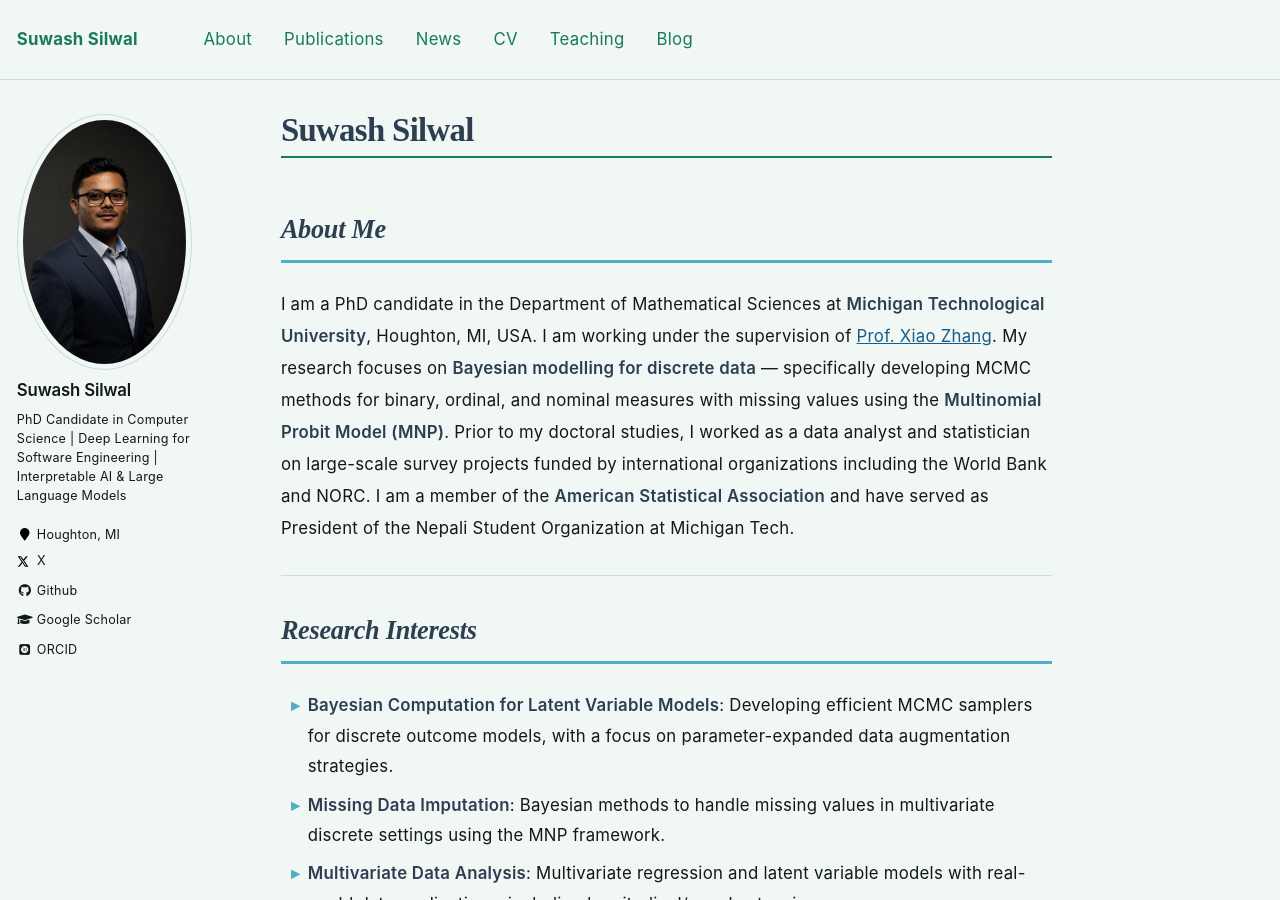
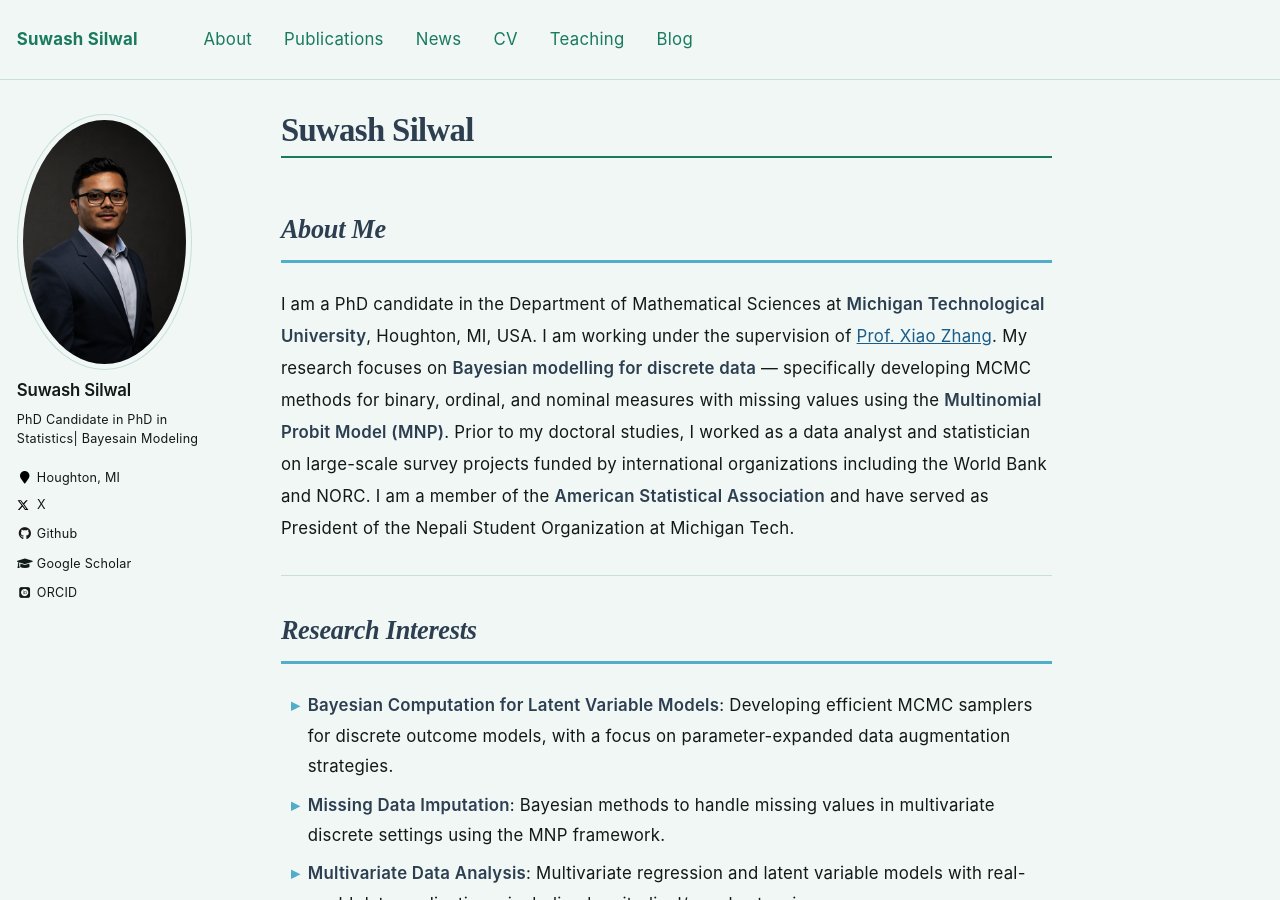
Before and after one commit to ssilwal050/ssilwal050.github.io, a Jekyll site: the page built from _pages/about.md, in a window 1280 px wide and 900 px high. Built offline with Jekyll 4.4.1, drawn with Linux system fonts in a browser that asks for light colours; some web fonts are replaced.

Commit message:
update profile

```diff
--- a/_config.yml
+++ b/_config.yml
@@ -10,7 +10,7 @@ locale                   : "en-US"
 title                    : "Suwash Silwal"
 title_separator          : "-"
 name                     : &name "Suwash Silwal"
-description              : &description "PhD Candidate in Statistics atMichigan Technological University | Research in Deep Learning for Software Engineering, Interpretable AI, and Large Language Models"
+description              : &description "PhD Candidate in Statistics at Michigan Technological University | Research in Deep Learning for Software Engineering, Interpretable AI, and Large Language Models"
 url                      : https://ssilwal050.github.io # the base hostname & protocol for your site e.g. "https://mmistakes.github.io"
 baseurl                  : "" # the subpath of your site, e.g. "/blog"
 repository               : "ssilwal050.github.io"
@@ -82,7 +82,7 @@ analytics:
 author:
   name             : "Suwash Silwal"
   avatar           : "prof_pic.jpg"
-  bio              : "PhD Candidate in Computer Science | Deep Learning for Software Engineering | Interpretable AI & Large Language Models"
+  bio              : "PhD Candidate in PhD in Statistics| Bayesain Modeling"
   location         : "Houghton, MI"
   employer         :
   googlescholar    : "https://scholar.google.com/citations?user=BsC5DE0AAAAJ&hl=en"
```
